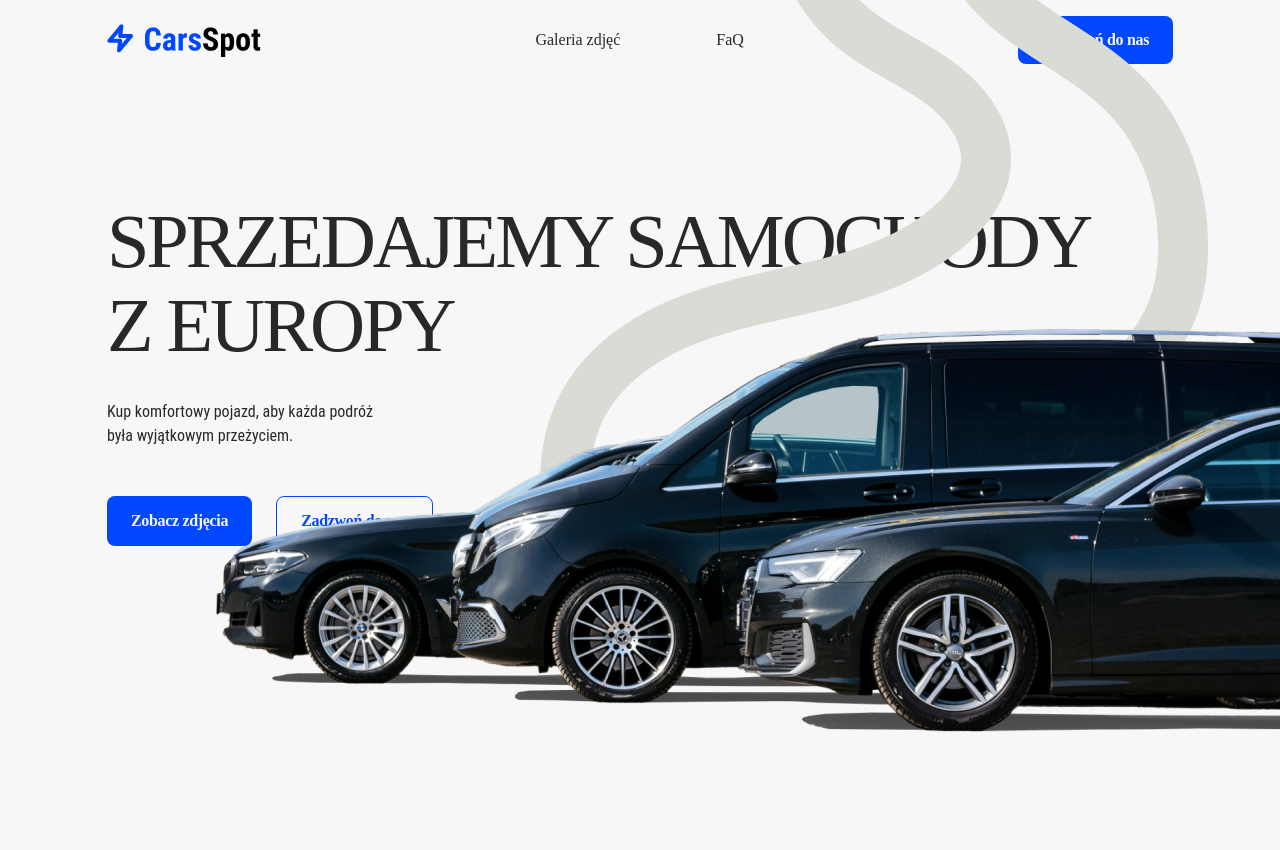
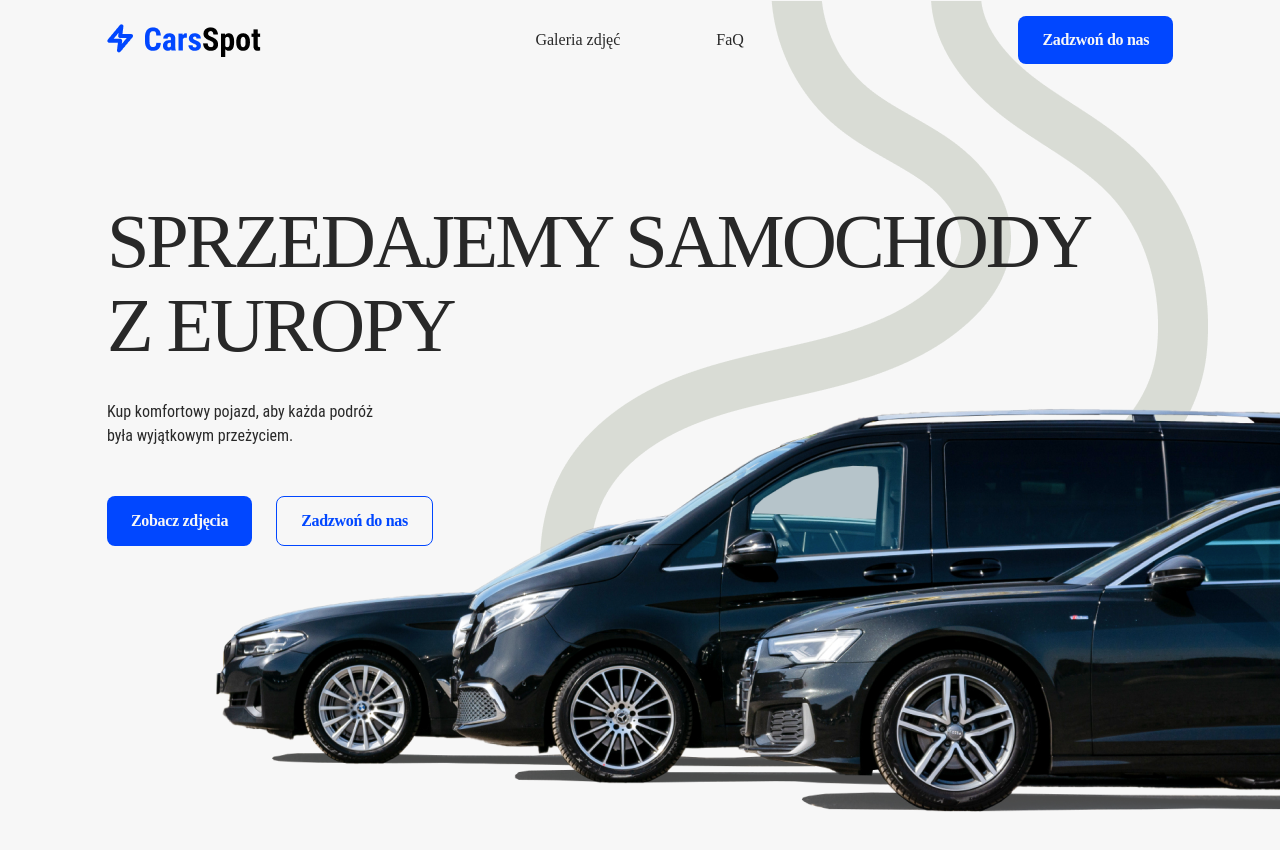
Before and after one commit to Mateusz-N/adsite-internship-recruitment-task, a React (Create React App) app: page / in a window 1280 px wide. Shown: the top 850 px of the page. Built offline with nearby package versions, Linux system fonts and the light colour scheme.

Commit message:
Fix decorative lines positioning, minor fixes.

```diff
--- a/src/components/Main.tsx
+++ b/src/components/Main.tsx
@@ -6,9 +6,9 @@ import ButtonSecondary from "@/components/ButtonSecondary";
 
 const Main: React.FC<{}> = () => {
     return(
-        <main className = "h-[825px] w-full py-[120px] bg-primary-light">
-            <img src = {img_decorativeLines} alt = "" className = "absolute top-[-79px] right-[71px]" />
-            <section className = "w-container-width mx-auto flex flex-col gap-y-12">
+        <main className = "h-[825px] w-full py-[120px] bg-primary-light relative">
+            <img src = {img_decorativeLines} alt = "" className = "absolute top-[-79px] right-[71px] z-0" />
+            <section className = "w-container-width mx-auto flex flex-col gap-y-12 relative z-10">
                 <section className = "flex flex-col gap-y-8">
                     <h1 className = "font-headers text-[76.36px] leading-[1.1] tracking-h1">SPRZEDAJEMY SAMOCHODY<br/>Z EUROPY</h1>
                     <p>Kup komfortowy pojazd, aby każda podróż<br/>była wyjątkowym przeżyciem.</p>
--- a/src/components/Navbar.tsx
+++ b/src/components/Navbar.tsx
@@ -5,14 +5,14 @@ import ButtonPrimary from "@/components/ButtonPrimary";
 const Navbar: React.FC<{}> = () => {
     return(
         <nav className = "w-full h-auto bg-primary-light py-4">
-            <main className = "w-container-width h-auto mx-auto flex justify-between items-center">
+            <section className = "w-container-width h-auto mx-auto flex justify-between items-center relative z-10">
                 <img src = {img_logo} alt = "CarsSpot logo" />
                 <ul className = "flex gap-x-24 font-buttons">
                     <li>Galeria zdjęć</li>
                     <li>FaQ</li>
                 </ul>
                 <ButtonPrimary>Zadzwoń do nas</ButtonPrimary>
-            </main>
+            </section>
         </nav>
     );
 }
```
